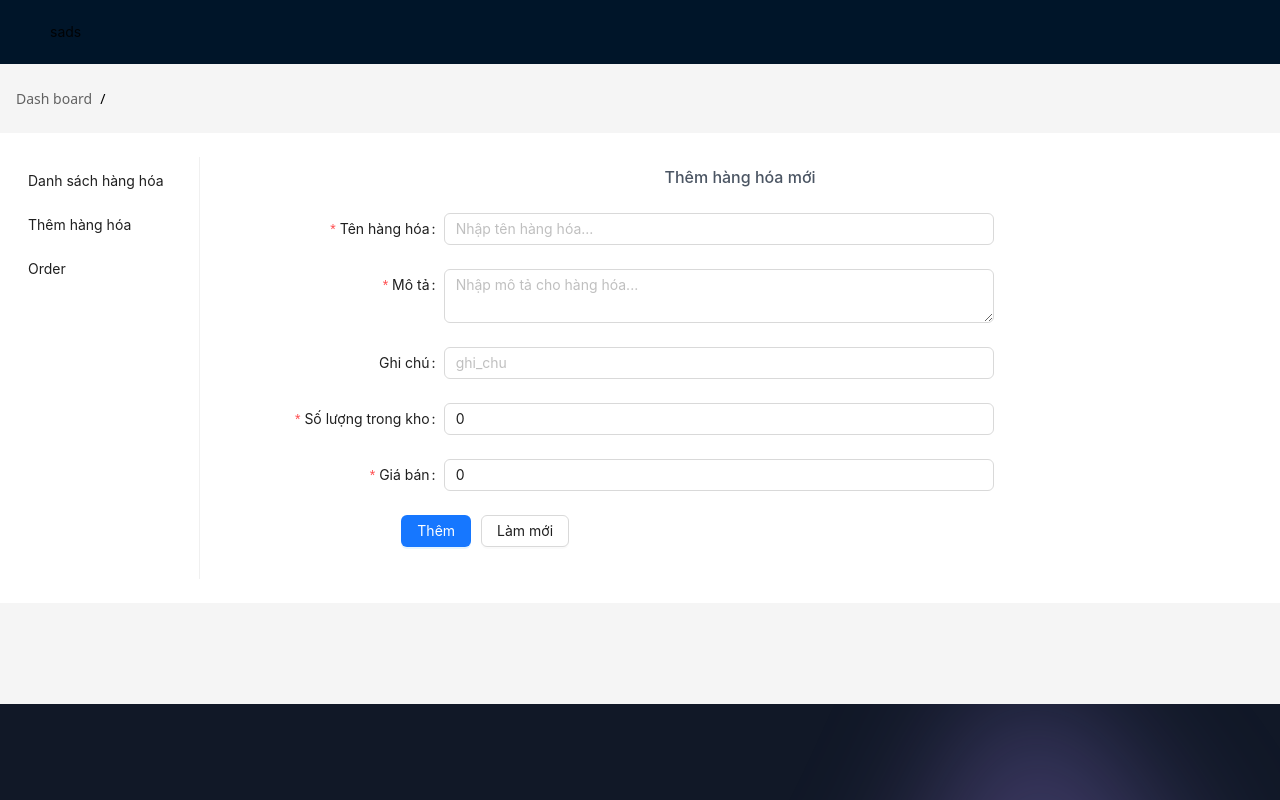
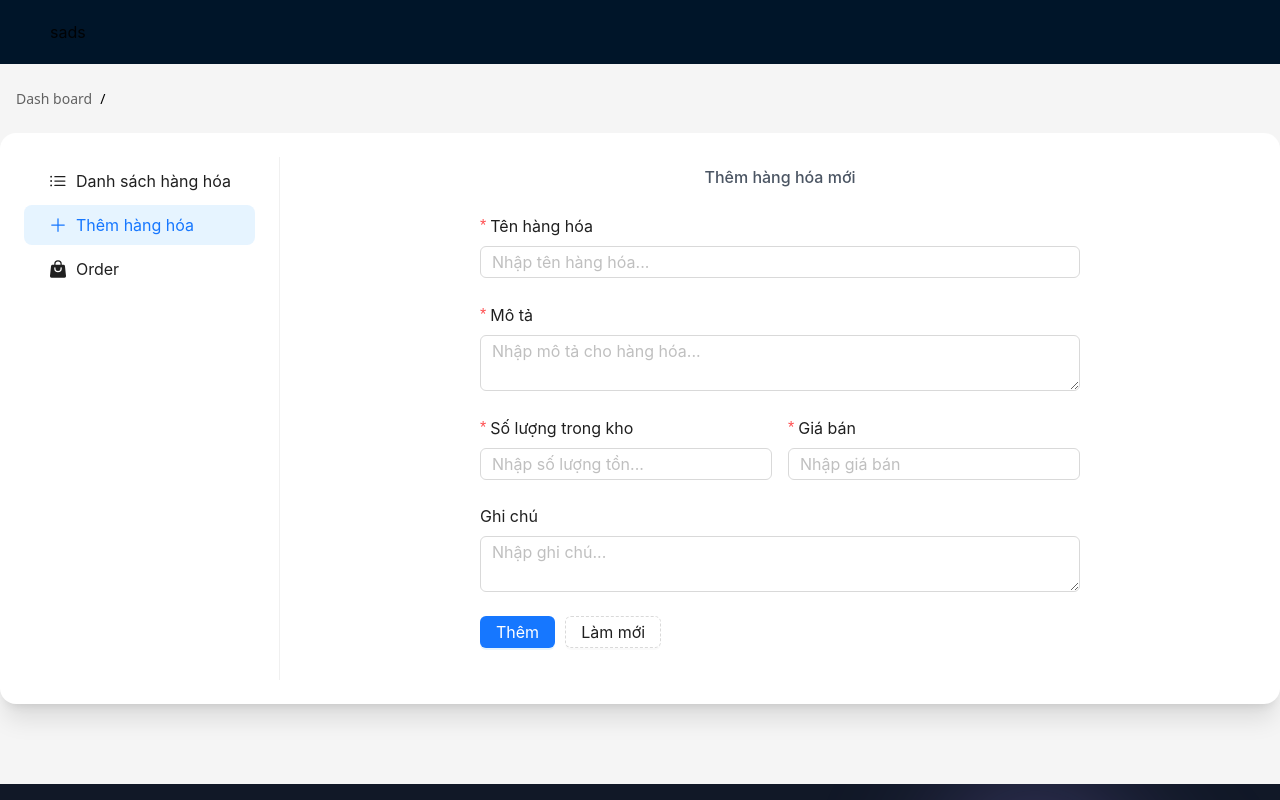
Before and after one commit to tttKiet/VUE_clothes_front_end, a Vue app: page /admin/manager-product in a window 1280 px wide. Shown: the top 800 px of the page. Built offline with nearby package versions, Linux system fonts and the light colour scheme.

Commit message:
7. Form product admin

```diff
--- a/src/App.vue
+++ b/src/App.vue
@@ -1,7 +1,7 @@
 <script setup lang="ts">
 import { computed } from "vue";
 import { useRoute } from "vue-router";
-
+import MyTheme from "./components/MyTheme.vue";
 const route = useRoute();
 
 const layout = computed(() => {
@@ -12,6 +12,6 @@ const layout = computed(() => {
 
 <template>
   <component :is="layout">
-    <router-view />
+    <my-theme><router-view /></my-theme>
   </component>
 </template>
--- /dev/null
+++ b/src/components/MyTheme.vue
@@ -0,0 +1,18 @@
+<template>
+  <a-config-provider
+    :theme="{
+      token: {
+        fontSize: 16,
+      },
+      component: {
+        Button: {
+          backgroundColor: '#1677ff',
+        },
+      },
+    }"
+  >
+    <slot></slot>
+  </a-config-provider>
+</template>
+
+<script setup lang="ts"></script>
--- a/src/components/ProductForm.vue
+++ b/src/components/ProductForm.vue
@@ -3,9 +3,8 @@
     ref="formRef"
     :model="formState"
     :rules="rules"
-    :label-col="labelCol"
-    :wrapper-col="wrapperCol"
-    class="text-base"
+    layout="vertical"
+    class="text-base max-w-[600px] mx-auto"
   >
     <a-form-item ref="ten_HH" label="Tên hàng hóa" name="ten_HH">
       <a-input
@@ -20,24 +19,37 @@
         placeholder="Nhập mô tả cho hàng hóa..."
       />
     </a-form-item>
+    <div class="grid grid-cols-1 md:grid-cols-2 gap-4">
+      <a-form-item label="Số lượng trong kho" required name="so_luong_hang">
+        <a-input-number
+          class="w-full"
+          v-model:value="formState.so_luong_hang"
+          placeholder="Nhập số lượng tồn..."
+        />
+      </a-form-item>
+      <a-form-item label="Giá bán" required name="gia">
+        <a-input-number
+          class="w-full"
+          v-model:value="formState.gia"
+          placeholder="Nhập giá bán"
+        />
+      </a-form-item>
+    </div>
 
-    <a-form-item label="Ghi chú" name="date1">
-      <a-input v-model:value="formState.ghi_chu" placeholder="ghi_chu" />
+    <a-form-item label="Ghi chú" name="ghi_chu">
+      <a-textarea
+        v-model:value="formState.ghi_chu"
+        placeholder="Nhập ghi chú..."
+      />
     </a-form-item>
 
-    <a-form-item label="Số lượng trong kho" required name="so_luong_hang">
-      <a-input
-        v-model:value="formState.so_luong_hang"
-        placeholder="Nhập số lượng tồn..."
-      />
-    </a-form-item>
-    <a-form-item label="Giá bán" required name="gia">
-      <a-input v-model:value="formState.gia" placeholder="Nhập giá bán" />
-    </a-form-item>
-
-    <a-form-item :wrapper-col="{ span: 14, offset: 4 }">
-      <a-button type="primary" @click="onSubmit">Thêm</a-button>
-      <a-button style="margin-left: 10px" @click="resetForm">Làm mới</a-button>
+    <a-form-item>
+      <Button type="primary" :loading="loading" @click="onSubmit">
+        Thêm
+      </Button>
+      <Button type="dashed" style="margin-left: 10px" @click="resetForm"
+        >Làm mới</Button
+      >
     </a-form-item>
   </a-form>
 </template>
@@ -45,17 +57,16 @@
 import { reactive, ref, toRaw } from "vue";
 import type { UnwrapRef } from "vue";
 import type { Rule } from "ant-design-vue/es/form";
+import { Button } from "ant-design-vue";
 
 const formRef = ref();
-const labelCol = { span: 5 };
-const wrapperCol = { span: 13 };
+const loading = ref(false);
+
 const formState: UnwrapRef<Partial<Product>> = reactive({
   _id: "",
   ten_HH: "",
   mo_ta_HH: "",
   ghi_chu: "",
-  gia: 0,
-  so_luong_hang: 0,
 });
 const rules: Record<string, Rule[]> = {
   ten_HH: [
@@ -97,3 +108,9 @@ const resetForm = () => {
   formRef.value.resetFields();
 };
 </script>
+
+<style scoped>
+.ant-btn-primary {
+  background-color: #1677ff;
+}
+</style>
--- a/src/layouts/TheDashboardLayout.vue
+++ b/src/layouts/TheDashboardLayout.vue
@@ -4,26 +4,40 @@
       <div class="logo" />
       sads
     </a-layout-header>
-    <div class="min-h-[80vh]">
+    <div class="min-h-[80vh] pb-20">
       <div class="container mx-auto">
         <Breadcrumb :breadcrumbs="breadcrumbs"></Breadcrumb>
 
-        <a-layout style="padding: 24px 0; background: #fff">
-          <a-layout-sider width="200" style="background: #fff">
-            <a-menu openKeys="1" mode="inline" style="height: 100%">
-              <a-menu-item key="2">
+        <a-layout
+          style="padding: 24px 0; background: #fff"
+          class="rounded-2xl shadow-xl"
+        >
+          <a-layout-sider class="pl-5" width="280" style="background: #fff">
+            <a-menu
+              class="pr-5"
+              :selectedKeys="[url]"
+              mode="inline"
+              style="height: 100%"
+            >
+              <a-menu-item key="/admin" active>
                 <router-link to="/admin">
-                  <span> Danh sách hàng hóa </span>
-                </router-link>
-              </a-menu-item>
-              <a-menu-item key="1">
-                <router-link to="/admin/manager-product"
-                  ><span> Thêm hàng hóa </span></router-link
+                  <span class="flex items-center gap-2 justify-start">
+                    <ListBulletIcon class="w-5 h-5" /> Danh sách hàng hóa
+                  </span></router-link
                 >
               </a-menu-item>
-              <a-menu-item key="3">
+              <a-menu-item key="/admin/manager-product">
+                <router-link to="/admin/manager-product">
+                  <span class="flex items-center gap-2 justify-start">
+                    <PlusIcon class="w-5 h-5" /> Thêm hàng hóa
+                  </span></router-link
+                >
+              </a-menu-item>
+              <a-menu-item key="/admin/order">
                 <router-link to="/admin/order">
-                  <span> Order </span></router-link
+                  <span class="flex items-center gap-2 justify-start">
+                    <ShoppingBagIcon class="w-5 h-5" /> Order
+                  </span></router-link
                 >
               </a-menu-item>
             </a-menu>
@@ -39,15 +53,24 @@
 </template>
 <script lang="ts" setup>
 import Footer from "@/components/Footer.vue";
+import {
+  PlusIcon,
+  ListBulletIcon,
+  ShoppingBagIcon,
+} from "@heroicons/vue/24/solid";
 import Breadcrumb, { IBreadcrumb } from "@/components/common/Breadcrumbs.vue";
+import { computed } from "@vue/reactivity";
+import { useRouter } from "vue-router";
+const router = useRouter();
 const breadcrumbs: IBreadcrumb[] = [
   {
     name: "Dash board",
     href: "/admin",
   },
 ];
+const url = computed(() => router.currentRoute.value.fullPath);
 </script>
-<!-- <style scoped>
+<style scoped>
 #components-layout-demo-top-side .logo {
   float: left;
   width: 120px;
@@ -64,4 +87,4 @@ const breadcrumbs: IBreadcrumb[] = [
 .site-layout-background {
   background: #fff;
 }
-</style> -->
+</style>
--- a/src/pages/admin/ManagerProduct.vue
+++ b/src/pages/admin/ManagerProduct.vue
@@ -2,7 +2,7 @@
   <div class="p-2">
     <h4 class="text-gray-600 text-base text-center pb-4">Thêm hàng hóa mới</h4>
 
-    <div>
+    <div class="">
       <ProductForm />
     </div>
   </div>
```
